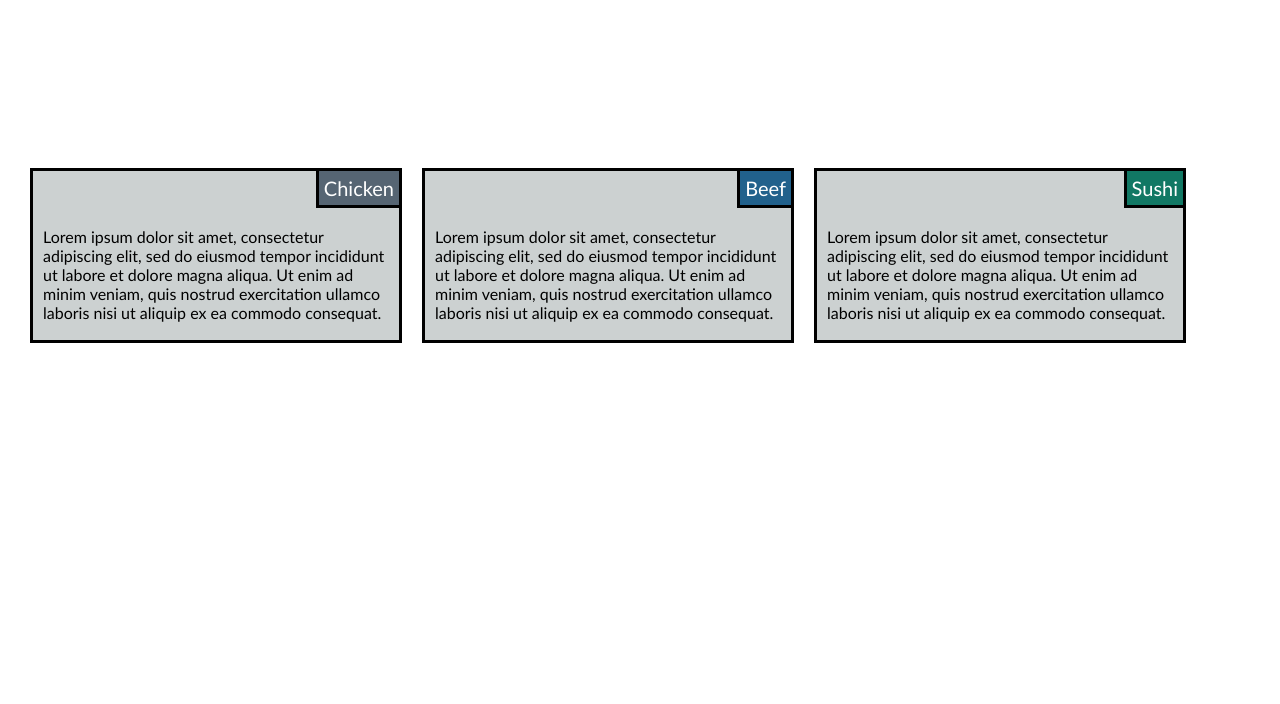
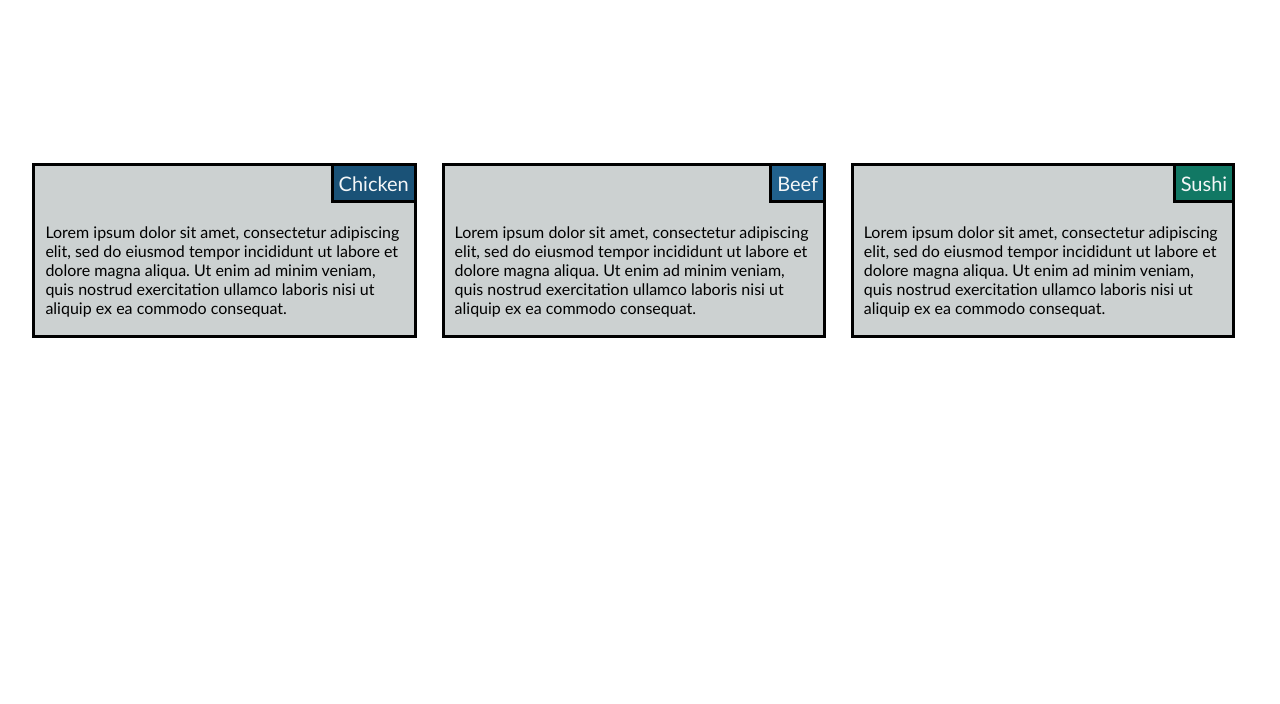
Before and after one commit to julieruble/Coursera, a plain HTML site: page index.html in a window 1280 px wide. Shown: the part 96-800 px from the top of the page. Drawn offline with Linux system fonts and the light colour scheme.

Commit message:
Add files via upload
update of margins

```diff
--- a/index.html
+++ b/index.html
@@ -13,9 +13,9 @@
 <div class="row">
   <div class="col-lg-4 col-md-6 col-sm-12"><p class="title">Chicken</p><p class="boxtext">Lorem ipsum dolor sit amet, consectetur adipiscing elit, sed do eiusmod tempor incididunt ut labore et dolore magna aliqua. Ut enim ad minim veniam, quis nostrud exercitation ullamco laboris nisi ut aliquip ex ea commodo consequat. </p></div>
 
-  <div class="col-lg-4 col-md-6 col-sm-12"><p class="title" style="background-color: #21618C;">Beef</p><p class="boxtext">Lorem ipsum dolor sit amet, consectetur adipiscing elit, sed do eiusmod tempor incididunt ut labore et dolore magna aliqua. Ut enim ad minim veniam, quis nostrud exercitation ullamco laboris nisi ut aliquip ex ea commodo consequat. </p></div>
+  <div class="col-lg-4 col-md-6 col-sm-12"><p class="title2">Beef</p><p class="boxtext">Lorem ipsum dolor sit amet, consectetur adipiscing elit, sed do eiusmod tempor incididunt ut labore et dolore magna aliqua. Ut enim ad minim veniam, quis nostrud exercitation ullamco laboris nisi ut aliquip ex ea commodo consequat. </p></div>
 
-  <div class="col-lg-4 col-md-12 col-sm-12"><p class="title"style="background-color: #117864;">Sushi</p><p class="boxtext">Lorem ipsum dolor sit amet, consectetur adipiscing elit, sed do eiusmod tempor incididunt ut labore et dolore magna aliqua. Ut enim ad minim veniam, quis nostrud exercitation ullamco laboris nisi ut aliquip ex ea commodo consequat. </p></div>
+  <div class="col-lg-4 col-md-12 col-sm-12"><p class="title3">Sushi</p><p class="boxtext">Lorem ipsum dolor sit amet, consectetur adipiscing elit, sed do eiusmod tempor incididunt ut labore et dolore magna aliqua. Ut enim ad minim veniam, quis nostrud exercitation ullamco laboris nisi ut aliquip ex ea commodo consequat. </p></div>
 
 
 </div>
--- a/styles.css
+++ b/styles.css
@@ -15,7 +15,8 @@ body {
 }
 
 h1 {
-	font-size: 2em;
+	font-size: 1.9em;
+  font-family: Trebuchet MS, sans-serif;
 	color: #000000;
 	text-align: center;
 }
@@ -24,18 +25,47 @@ div {
 	position: relative;
 }
 
+/**I know this border is 3px thick instead of 1px, but I thought it looked nicer**/
 .title {
 	position: absolute;
 	right: 0px;
 	top: 0px;
-	background-color: #566573;
+	background-color: #1A5277;
 	border-bottom: 3px solid black;
 	border-left: 3px solid black;
-	color: #ffffff;
+	color: #F4F6F7;
 	font-size: 1.25em;
 	font-weight: 500;
 	padding: 5px;
 	margin: 0px;
+}
+
+.title2 {
+  position: absolute;
+  right: 0px;
+  top: 0px;
+  background-color: #21618C;
+  border-bottom: 3px solid black;
+  border-left: 3px solid black;
+  color: #F4F6F7;
+  font-size: 1.25em;
+  font-weight: 500;
+  padding: 5px;
+  margin: 0px;
+}
+
+.title3 {
+  position: absolute;
+  right: 0px;
+  top: 0px;
+  background-color: #117864;
+  border-bottom: 3px solid black;
+  border-left: 3px solid black;
+  color: #F4F6F7;
+  font-size: 1.25em;
+  font-weight: 500;
+  padding: 5px;
+  margin: 0px;
 }
 
 .boxtext {
@@ -56,13 +86,15 @@ div {
 }
 
 /********** Large devices only **********/
+/**I know the borders are 3px thick instead of 1px, but I thought it looked nicer**/
+
 @media (min-width: 992px) {
   .col-lg-1, .col-lg-2, .col-lg-3, .col-lg-4, .col-lg-5, .col-lg-6, .col-lg-7, .col-lg-8, .col-lg-9, .col-lg-10, .col-lg-11, .col-lg-12 {
     float: left;
     border: 3px solid black;
     background-color: #CCD1D1;
-    margin-left: 10px;
-    margin-right: 10px;
+    margin-left: 1%;
+    margin-right: 1%;
     height: 35%;
   }
 
@@ -76,7 +108,7 @@ div {
     width: 25%;
   }
   .col-lg-4 {
-    width: 30%;
+    width: 31%;
   }
   .col-lg-5 {
     width: 41.66%;
@@ -110,7 +142,7 @@ div {
     float: left;
     border: 3px solid black;
     background-color: #CCD1D1;
-    margin: 10px;
+    margin: 1%;
     height: 35%;
 
   }
@@ -131,7 +163,7 @@ div {
     width: 41.66%;
   }
   .col-md-6 {
-    width: 45%;
+    width: 48%;
   }
   .col-md-7 {
     width: 58.33%;
@@ -149,7 +181,7 @@ div {
     width: 91.66%;
   }
   .col-md-12 {
-    width: 92.5%;
+    width: 98%;
   }
 }
 
@@ -159,7 +191,7 @@ div {
     float: left;
     border: 3px solid black;
     background-color: #CCD1D1;
-    margin: 10px;
+    margin: 1%;
     height: 35%;
   }
 
@@ -198,6 +230,6 @@ div {
     width: 91.66%;
   }
   .col-sm-12 {
-    width: 90%;
+    width: 98%;
   }
 }
```
